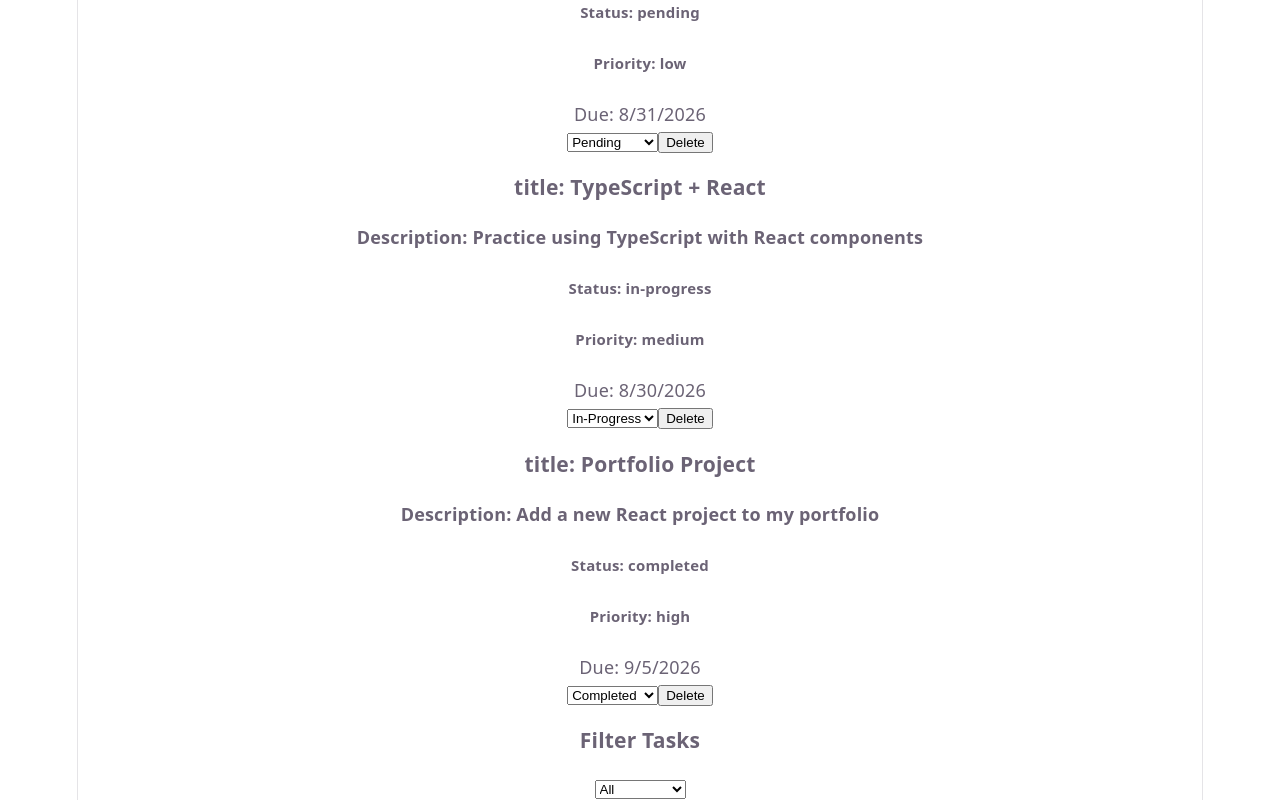
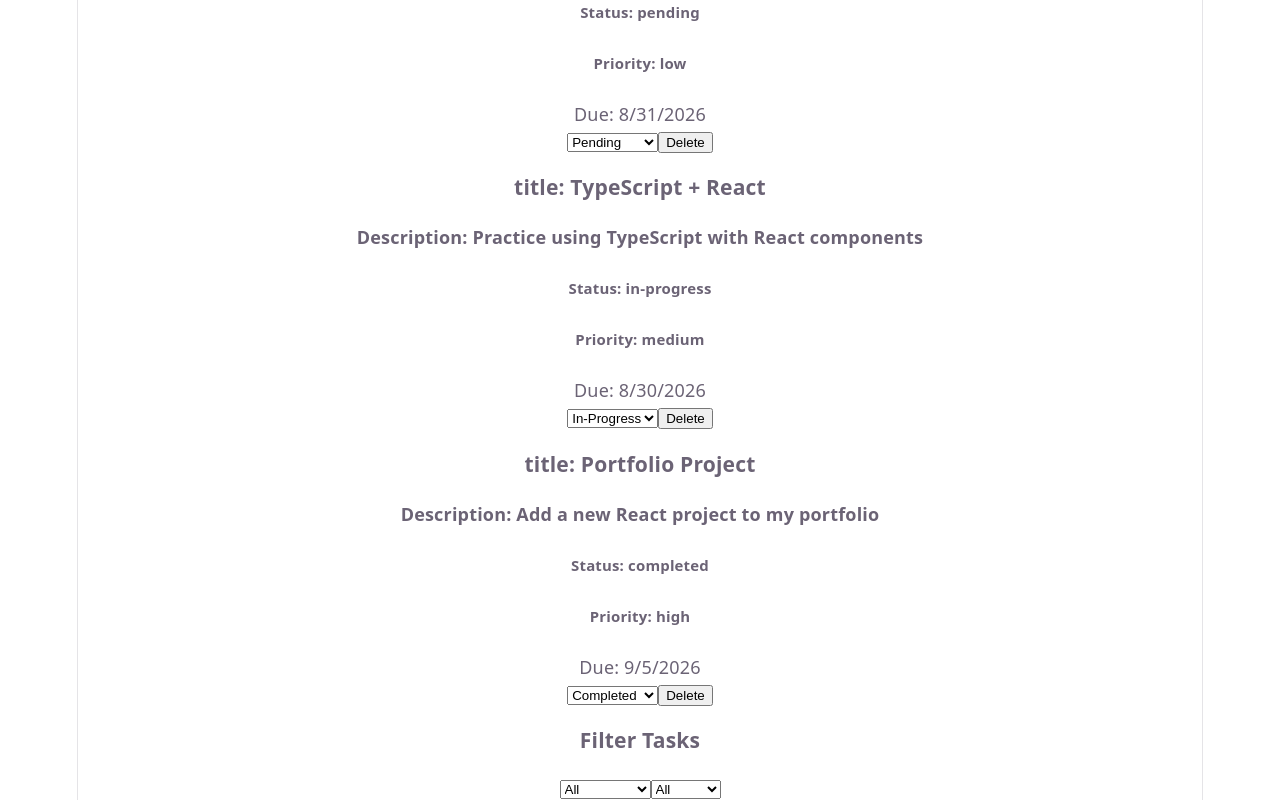
Before and after one commit to mercytv932/Task_Management_dashboard, a React (Vite) app: page / in a window 1280 px wide. Shown: the part 1257-2057 px from the top of the page. Built offline with nearby package versions, Linux system fonts and the light colour scheme.

Commit message:
adding priority filtering select-options

```diff
--- a/src/components/TaskFilter.tsx
+++ b/src/components/TaskFilter.tsx
@@ -28,6 +28,13 @@ function TaskFilter({ onFilterChange }: TaskFilterProps) {
         <option value="in-progress">In-Progress</option>
         <option value="completed">Completed</option>
       </select>
+
+      <select>
+        <option value="all">All</option>
+        <option value="low">Low</option>
+        <option value="medium">Medium</option>
+        <option value="high">High</option>
+      </select>
     </div>
   );
 }
```
